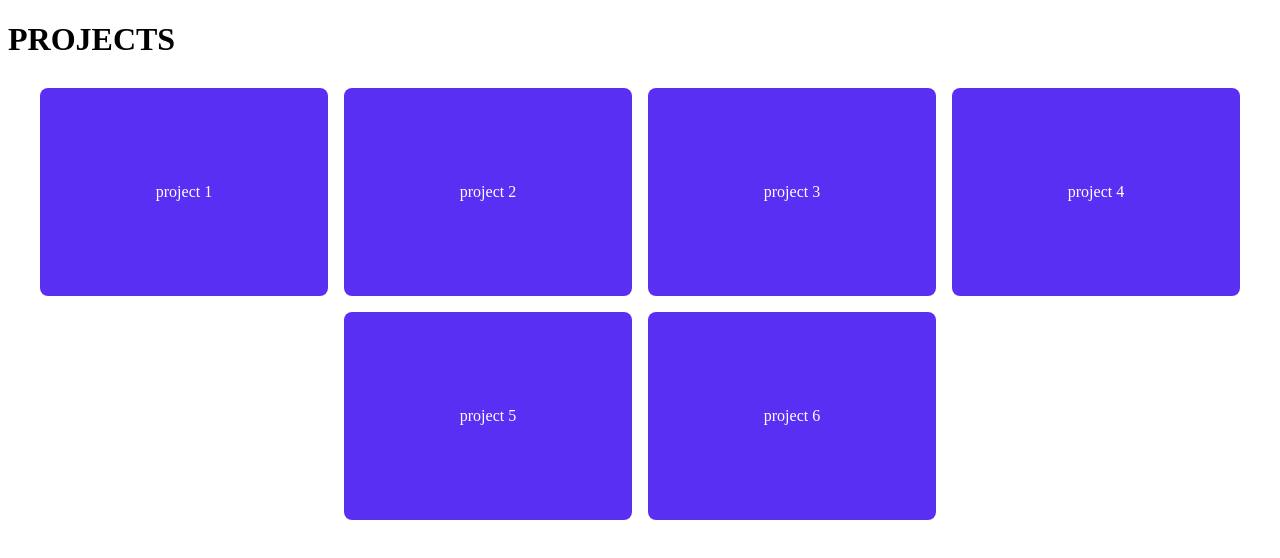
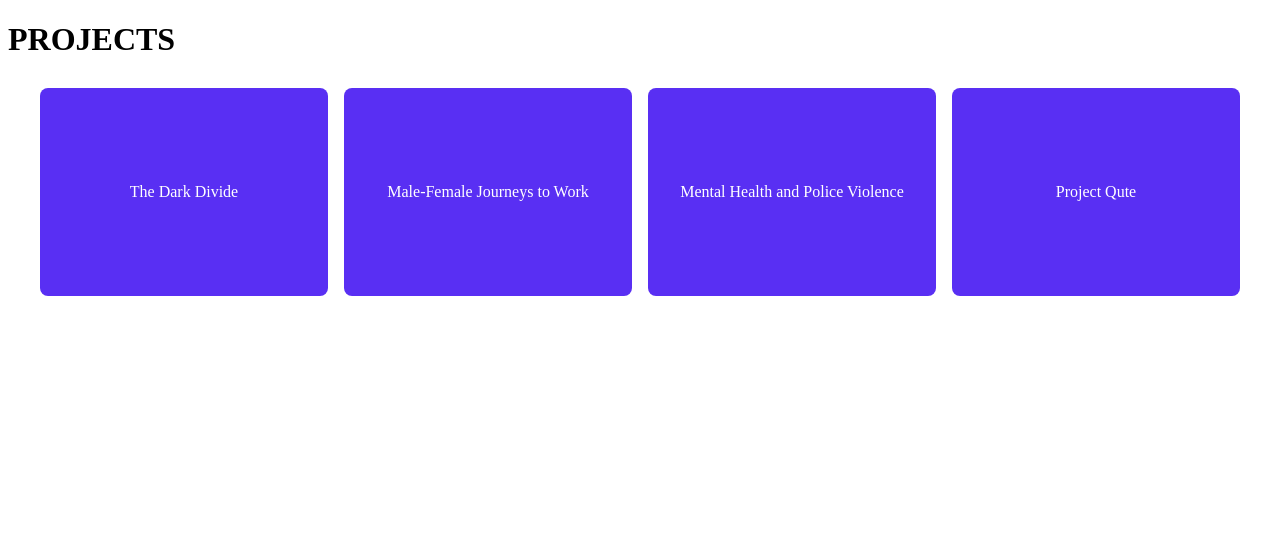
Before and after one commit to mindalynworld/portfolio, a SvelteKit app: page /projects in a window 1280 px wide. Shown: the top 558 px of the page. Built offline with nearby package versions, Linux system fonts and the light colour scheme.

Commit message:
new police shootings page, and updated projects page

```diff
--- a/src/lib/Charts/LineChart.svelte
+++ b/src/lib/Charts/LineChart.svelte
@@ -221,7 +221,7 @@
     <CategoricalLegend keys={categories} palette={colorPaletteFiltered}></CategoricalLegend>
     {/key}
     <div id="vis" bind:this={vis}></div>
-    <p class="caption"> Graphic: Mindy Ng. This visualization was created using d3.js. Read more about the data processing below.</p>
+    <p class="caption"> Graphic: Mindy Ng. This interactive line chart was created using d3.js. Read more about the data below.</p>
 </div>
 
 <style>
--- a/src/routes/projects/+page.svelte
+++ b/src/routes/projects/+page.svelte
@@ -4,12 +4,10 @@
     import { base } from '$app/paths';
 
     const data = [
-        {title: "project 1", desc_short: "short description", route: `${base}/projects/south-africa-energy`},
-        {title: "project 2", desc_short: "short description", route: `${base}/projects/south-africa-energy`},
-        {title: "project 3", desc_short: "short description", route: `${base}/projects/south-africa-energy`},
-        {title: "project 4", desc_short: "short description", route: `${base}/projects/south-africa-energy`},
-        {title: "project 5", desc_short: "short description", route: `${base}/projects/south-africa-energy`},
-        {title: "project 6", desc_short: "short description", route: `${base}/projects/south-africa-energy`}];
+        {title: "The Dark Divide", desc_short: "Using nighttime lights to study disparities in energy access amidst the energy crisis in South Africa", route: `${base}/projects/south-africa-energy`},
+        {title: "Male-Female Journeys to Work", desc_short: "Visualizing gender disparities in communiting patterns in Gauteng, South Africa.", route: 'https://www.google.com/url?q=https://gcro.ac.za/outputs/map-of-the-month/detail/extended-urbanisation-gcr-gender-commuting-migration-and-belonging/&sa=D&source=docs&ust=1736217623597369&usg=AOvVaw06qRtDrxY29HGspS0jlAUR'},
+        {title: "Mental Health and Police Violence", desc_short: "Exploring the role of mental health in police violence in the US.", route: `${base}/projects/police-shootings`},
+        {title: "Project Qute", desc_short: "Quantum science k-12 curriculum developed as part of U.S. National Quantum Initiative by the White House.", route: 'https://iqim.caltech.edu/quantime/'}];
 
     let wrapper: HTMLElement;
     // let width = "80%";
--- /dev/null
+++ b/src/routes/projects/police-shootings/+page.svelte
@@ -0,0 +1,65 @@
+<script lang="ts">
+    import { base } from '$app/paths';
+
+
+</script>
+
+<main>
+    <!-- ${base}/static/assets -->
+
+    <div class="article-body">
+        <h1>The Role of Mental Illness in Fatal Police Shootings</h1>
+        <h2>Should you call the police to de-escalate your mental health emergency? The data says no. Especially if you're of Asian descent.</h2>
+        <h4>By: Mindy Ng</h4>
+        <h5><i>January 2, 2025</i></h5>
+
+        <p>This piece is a work in progress, showing an initial exploration of the Washington Post's
+            <a href="https://www.washingtonpost.com/graphics/investigations/police-shootings-database/" target="_blank" rel="noopener noreferrer">police shootings database</a>
+            using various data visualizations to investigate the role mental illness plays in these shootings.</p>
+
+        <h3>At the National Level</h3>
+        <p>The national average of fatal shootings related to mental illness from 2015 - 2024 is 19.7%. How do the state averages compare?</p>
+
+        <div class="viz-wrapper">
+            <div style="min-height:509px" id="datawrapper-vis-JT3zH">
+                <script type="text/javascript" defer src="https://datawrapper.dwcdn.net/JT3zH/embed.js" charset="utf-8" data-target="#datawrapper-vis-JT3zH"></script><noscript><img src="https://datawrapper.dwcdn.net/JT3zH/full.png" alt="" /></noscript>
+            </div>
+        </div>
+
+        <div class="viz-wrapper">
+            <div style="min-height:437px" id="datawrapper-vis-qCXlc">
+                <script type="text/javascript" defer src="https://datawrapper.dwcdn.net/qCXlc/embed.js" charset="utf-8" data-target="#datawrapper-vis-qCXlc"></script><noscript><img src="https://datawrapper.dwcdn.net/qCXlc/full.png" alt="" /></noscript>
+            </div>
+        </div>
+
+        <h3>Zooming in on California</h3>
+
+        <div class="viz-wrapper">
+            <div style="min-height:437px" id="datawrapper-vis-T0wgh">
+                <script type="text/javascript" defer src="https://datawrapper.dwcdn.net/T0wgh/embed.js" charset="utf-8" data-target="#datawrapper-vis-T0wgh"></script><noscript><img src="https://datawrapper.dwcdn.net/T0wgh/full.png" alt="" /></noscript>
+            </div>
+        </div>
+
+    </div>
+
+</main>
+
+<style>
+    main {
+        font-family: Avenir;
+        margin: 0;
+    }
+
+    .article-body {
+        /* margin: 4rem 15rem 4rem 15rem; */
+        max-width: 40rem;
+        width: calc(100% - 30px);
+        margin: 4rem auto;
+    }
+
+    .viz-wrapper {
+        width: 90%;
+        margin-bottom: 2rem;
+    }
+
+</style>
```
